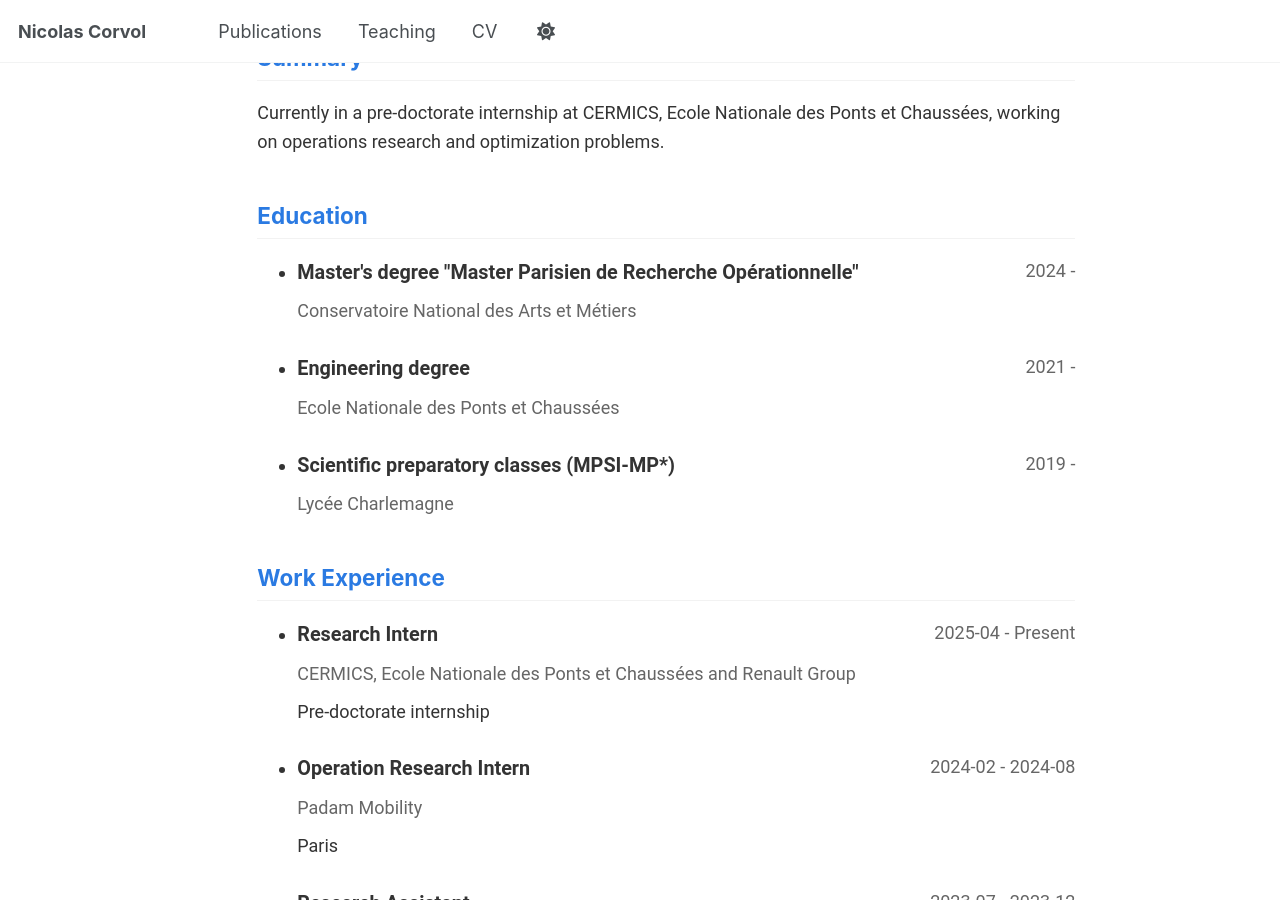
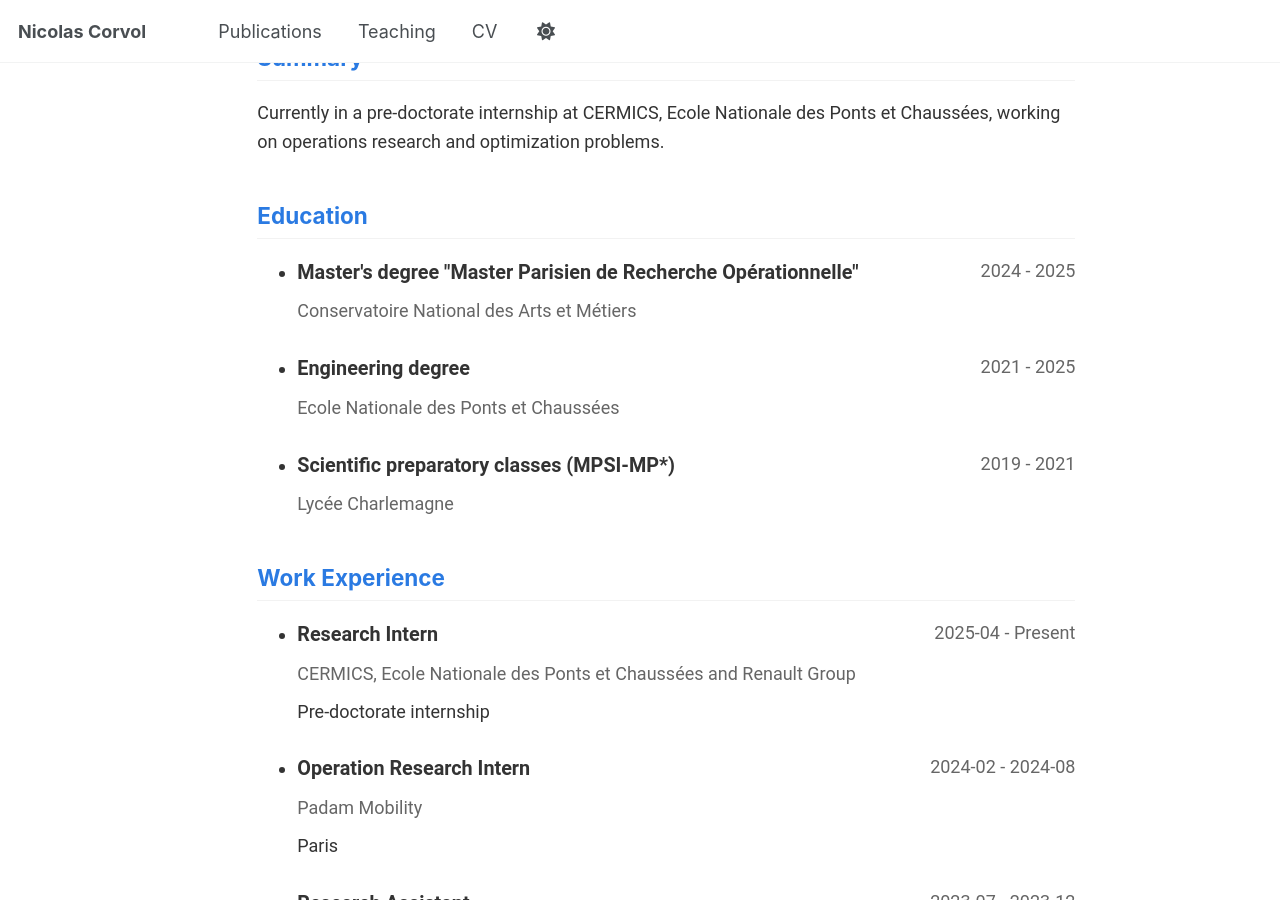
Before and after one commit to NicolasCorvol/NicolasCorvol.github.io, a Jekyll site: the page built from _pages/cv-json.md, in a window 1280 px wide and 900 px high, scrolled down 329 px. Built offline with Jekyll 4.4.1, drawn with Linux system fonts in a browser that asks for light colours; a script that is not in the unit is left out.

Commit message:
fix endDate cv

```diff
--- a/_includes/cv-template.html
+++ b/_includes/cv-template.html
@@ -64,7 +64,7 @@
       <li class="cv-item">
         <div class="cv-item-header">
           <div class="cv-item-title">{{ education.area }}</div>
-          <div class="cv-item-date">{{ education.startDate }} - {{ enducation.endDate }}</div>
+          <div class="cv-item-date">{{ education.startDate }} - {{ education.endDate }}</div>
         </div>
         <div class="cv-item-content">
           <div class="cv-item-subtitle">{{ education.institution }}</div>
```
